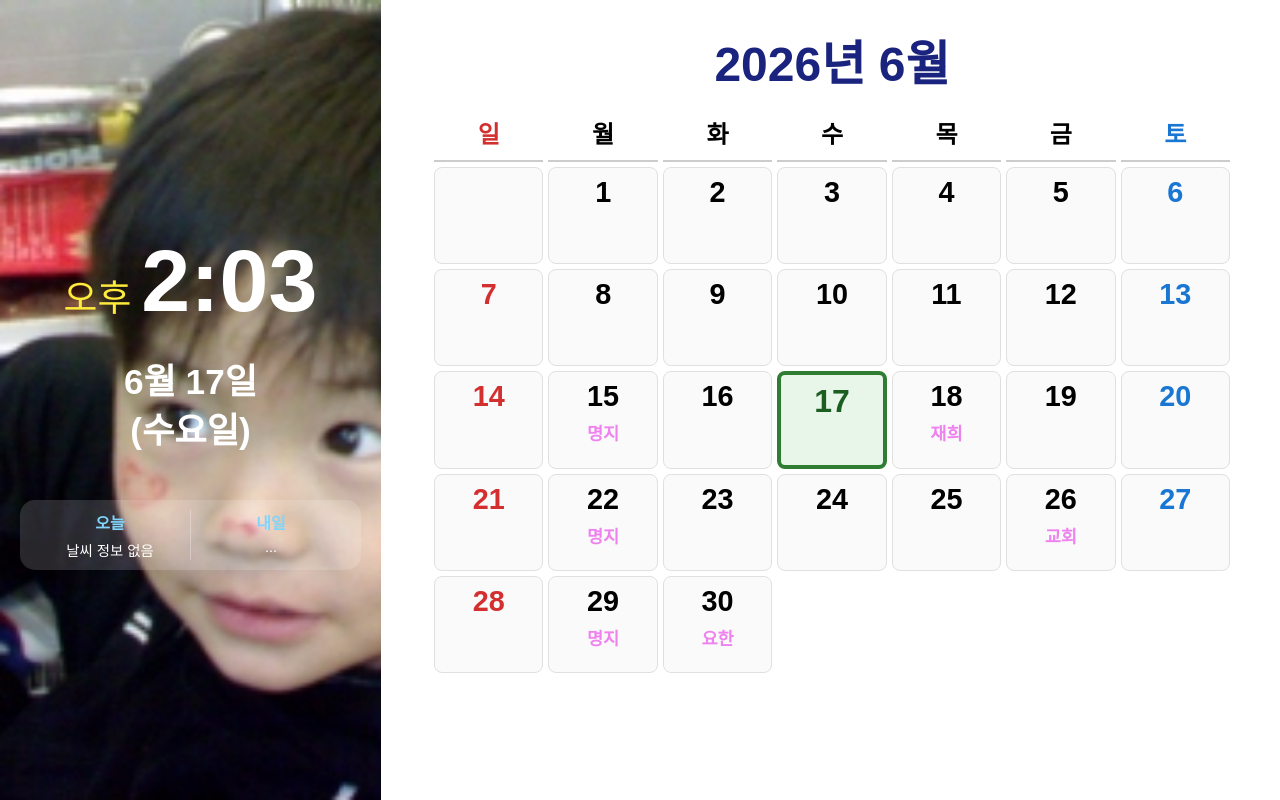
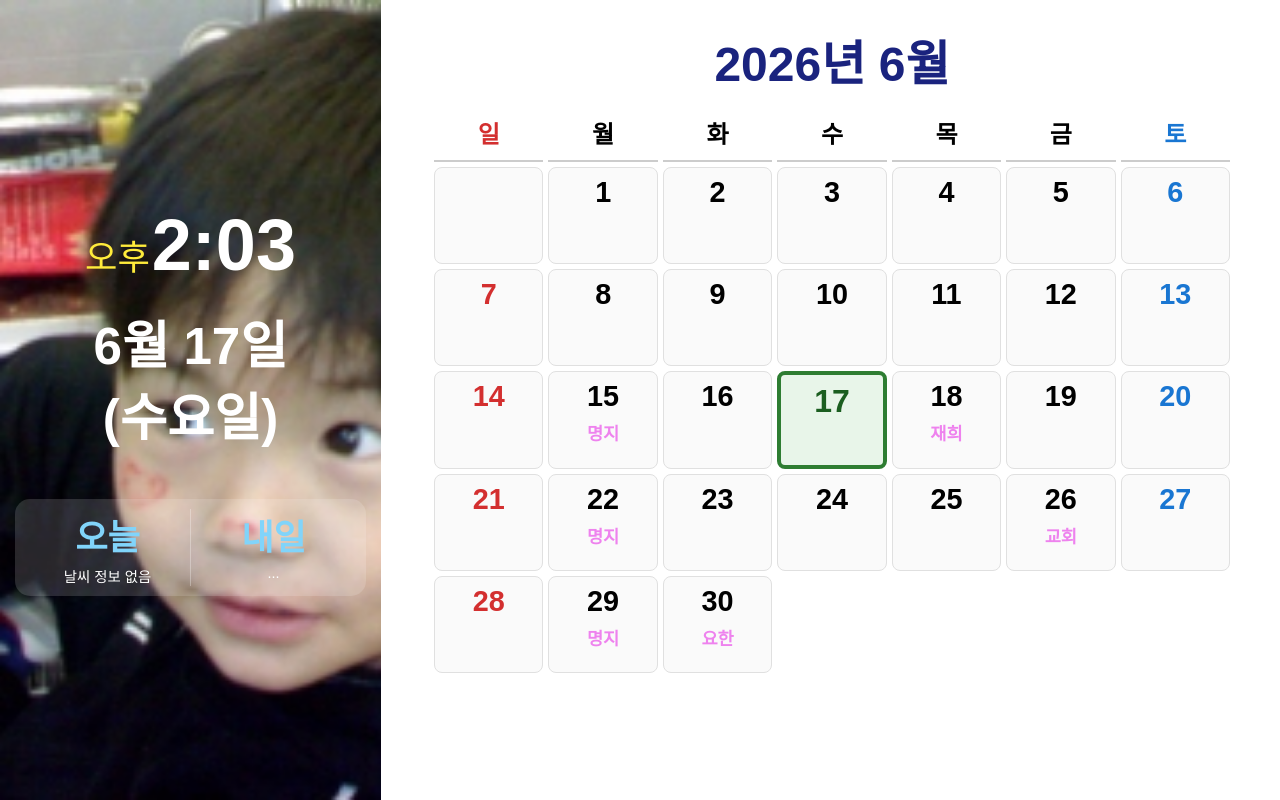
Before and after one commit to comdulz/mommycalendar, a plain HTML site: page index.html in a window 1280 px wide. Drawn offline with Linux system fonts and the light colour scheme; no server answers.

Commit message:
Add files via upload

```diff
--- a/index.html
+++ b/index.html
@@ -29,7 +29,7 @@
             justify-content: center;
             align-items: center;
             color: white;
-            padding: 20px;
+            padding: 15px;
             text-align: center;
             border-right: 3px solid white;
 	    //overflow: hidden;
@@ -63,20 +63,20 @@
             display: flex;
             align-items: baseline; /* 오전/오후와 시간을 글자 아래 라인에 맞춰 정렬 */
             justify-content: center;
-            gap: 10px; /* 오전/오후와 시간 사이 간격 */
+            gap: 2px; /* 오전/오후와 시간 사이 간격 */
             color: white;
            /* text-shadow: 2px 2px 0 #000, -2px -2px 0 #000, 2px -2px 0 #000, -2px 2px 0 #000, 1px 1px 2px #000;*/
         }
         .ampm-small {
-            font-size: 2.3rem; /* 오전/오후는 작게 */
+            font-size: 2.2rem; /* 오전/오후는 작게 */
             color: #ffeb3b; /* 강조색 유지 */
         }
         .time-large {
-            font-size: 5.5rem; /* 시간은 더 크게 */
+            font-size: 4.5rem; /* 시간은 더 크게 */
             font-weight: 800;
         }
 
-        .date { font-size: 2.2rem; font-weight: bold; line-height: 1.4; word-break: keep-all; }
+        .date { font-size: 3.2rem; font-weight: bold; line-height: 1.4; word-break: keep-all; }
 
 
 	.weather-box {
@@ -174,7 +174,7 @@
             text-align: center;
             padding: 0 5px;
         }
-        .weather-title { font-weight: bold; margin-bottom: 5px; color: #81d4fa; }
+        .weather-title { font-size:2.2rem; font-weight: bold; margin-bottom: 5px; color: #81d4fa; }
 
 </style>
 
@@ -222,7 +222,7 @@
     <script>
         // ================= [ 사용자 설정 영역 ] =================
         // 배경으로 돌릴 아이들/가족 사진 파일명을 적어주세요. (index.html과 같은 폴더에 저장)
-        const photoFiles = ['photo1.jpg', 'photo2.jpg', 'photo3.jpg'];
+        const photoFiles = ['photo1.jpg', 'photo2.jpg', 'photo3.jpg','photo4.jpg'];
         const photoChangeInterval = 10000; // 사진이 바뀌는 시간 (10000 = 10초)
         const scheduleFetchInterval = 60000; // 스케줄 파일 갱신 주기 (60000 = 1분)
 
```
